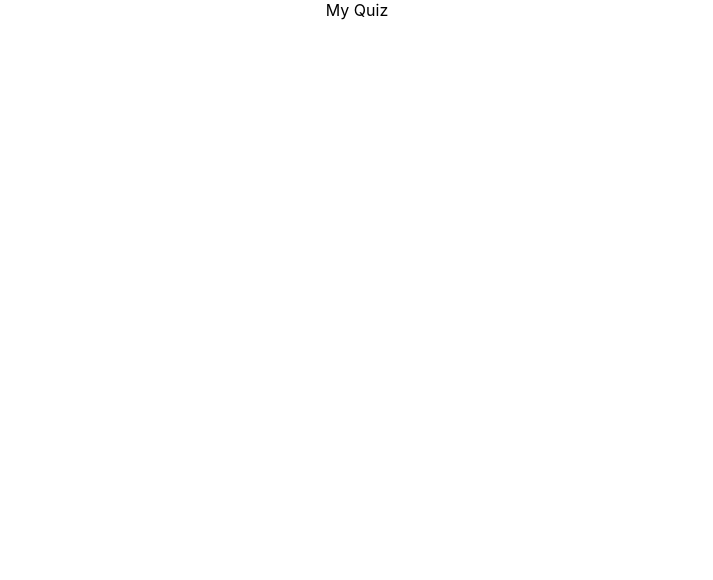
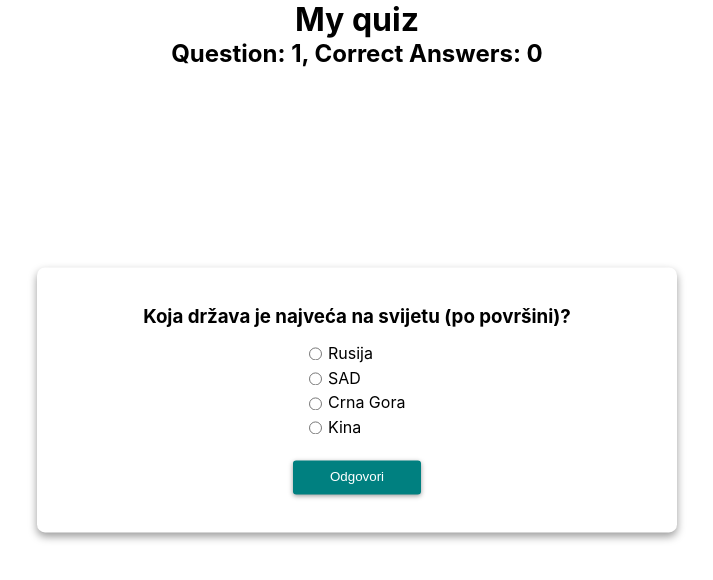
Before and after one commit to mrtanguero/quiz, a React (Create React App) app: page / in a window 1280 px wide. Shown: the top 580 px of the page, without its empty margins (283-996 px from the left). Built offline with nearby package versions, Linux system fonts and the light colour scheme.

Commit message:
Finish basic logic

```diff
--- a/package.json
+++ b/package.json
@@ -6,6 +6,7 @@
     "@testing-library/jest-dom": "^5.12.0",
     "@testing-library/react": "^11.2.6",
     "@testing-library/user-event": "^12.8.3",
+    "lodash": "^4.17.21",
     "react": "^17.0.2",
     "react-dom": "^17.0.2",
     "react-scripts": "4.0.3",
--- a/src/App.css
+++ b/src/App.css
@@ -1,3 +1,33 @@
 .App {
-  text-align: center;
+  position: relative;
+
+  width: 100vw;
+  min-height: 100vh;
+
+  display: flex;
+  flex-direction: column;
+  align-items: center;
 }
+
+.App button {
+  min-width: 8rem;
+  padding: 0.6rem 1rem;
+  border-radius: 0.2rem;
+  border-style: none;
+  box-shadow: 0 0.1rem 0.3rem rgba(0, 0, 0, 0.4);
+  color: white;
+  background-color: teal;
+
+  transition: all 0.2s;
+}
+
+.App button:hover,
+.App button:focus {
+  box-shadow: 0 0.2rem 0.3rem rgba(0, 0, 0, 0.4);
+  filter: brightness(1.1);
+  cursor: pointer;
+}
+
+.App button:active {
+  box-shadow: 0 0.1rem 0.3rem rgba(0, 0, 0, 0.4);
+}
--- a/src/App.js
+++ b/src/App.js
@@ -1,7 +1,42 @@
-import "./App.css";
+import React, { useState } from 'react';
+import './App.css';
+import { questions } from './data/questions.js';
+import QuestionCard from './components/QuestionCard/QuestionCard';
+import _ from 'lodash';
+import Result from './components/Result/Result';
+
+const randomQuestions = _.shuffle(questions)
+  .slice(0, 10)
+  .map((question) => {
+    question.answers = _.shuffle(question.answers);
+    return question;
+  });
 
 function App() {
-  return <div className="App">My Quiz</div>;
+  const [questionNumber, setQuestionNumber] = useState(1);
+  const [answers, setAnswers] = useState(Array(10).fill(0));
+
+  return (
+    <div className="App">
+      <h1>My quiz</h1>
+      {questionNumber < 11 ? (
+        <React.Fragment>
+          <h2>
+            Question: {questionNumber}, Correct Answers: {_.sum(answers)}
+          </h2>
+          <QuestionCard
+            question={randomQuestions[questionNumber - 1]}
+            answers={answers}
+            setAnswers={setAnswers}
+            questionNumber={questionNumber}
+            setQuestionNumber={setQuestionNumber}
+          />
+        </React.Fragment>
+      ) : (
+        <Result answers={answers} />
+      )}
+    </div>
+  );
 }
 
 export default App;
--- /dev/null
+++ b/src/components/QuestionCard/QuestionCard.css
@@ -0,0 +1,49 @@
+.QuestionCard {
+  min-width: 50%;
+  max-width: 80%;
+  box-shadow: 0 4px 8px rgba(0, 0, 0, 0.4);
+  border-radius: 0.5rem;
+
+  padding: 3% 5%;
+
+  display: flex;
+  flex-direction: column;
+  align-items: center;
+
+  position: absolute;
+  top: 50%;
+  left: 50%;
+  transform: translate(-50%, -50%);
+}
+
+.QuestionCard h3 {
+  margin-bottom: 1rem;
+}
+
+.QuestionCard .answers {
+  margin-bottom: 1rem;
+}
+
+.QuestionCard .answer-field {
+  margin-bottom: 0.4rem;
+  display: flex;
+  align-items: center;
+}
+
+.QuestionCard input {
+  margin-right: 0.4rem;
+}
+
+.QuestionCard label {
+  margin-top: -0.1rem;
+}
+
+.QuestionCard .correct {
+  color: rgb(17, 131, 17);
+  font-weight: bold;
+}
+
+.QuestionCard .wrong {
+  color: rgb(230, 46, 46);
+  font-weight: bold;
+}
--- /dev/null
+++ b/src/components/QuestionCard/QuestionCard.jsx
@@ -0,0 +1,71 @@
+import React, { useState, useEffect } from 'react';
+// import _ from "lodash";
+import './QuestionCard.css';
+
+export default function QuestionCard({
+  question,
+  questionNumber,
+  setQuestionNumber,
+  answers,
+  setAnswers,
+}) {
+  const [pick, setPick] = useState(null);
+  const [isAnswerConfirmed, setIsAnswerConfirmed] = useState(false);
+  let timeOutHandle;
+
+  useEffect(() => {
+    return () => {
+      clearTimeout(timeOutHandle);
+    };
+  }, [timeOutHandle]);
+
+  const onSelectionChange = (e) => {
+    if (isAnswerConfirmed) return;
+    setPick(e.target.value);
+  };
+
+  const onButtonClick = () => {
+    if (isAnswerConfirmed) return;
+    const newAnswers = [...answers];
+    newAnswers[questionNumber - 1] = pick === question.correctAnswer ? 1 : 0;
+    setAnswers(newAnswers);
+    setIsAnswerConfirmed(true);
+    timeOutHandle = setTimeout(() => {
+      setQuestionNumber((prev) => prev + 1);
+      setPick(null);
+      setIsAnswerConfirmed(false);
+    }, 1000);
+  };
+
+  const addValidationStyling = (answer) => {
+    if (question.correctAnswer === answer) return 'correct';
+    if (pick === answer && answer !== question.correctAnswer) return 'wrong';
+  };
+
+  return (
+    <div className="QuestionCard">
+      <h3>{question.question}</h3>
+      <div className="answers">
+        {question.answers.map((answer, index) => (
+          <div key={index} className="answer-field">
+            <input
+              type="radio"
+              name="answers"
+              value={answer}
+              id={`answer-${index}`}
+              onChange={onSelectionChange}
+              checked={pick === question.answers[index]}
+            />
+            <label
+              className={isAnswerConfirmed ? addValidationStyling(answer) : ''}
+              htmlFor={`answer-${index}`}
+            >
+              {answer}
+            </label>
+          </div>
+        ))}
+      </div>
+      <button onClick={onButtonClick}>Odgovori</button>
+    </div>
+  );
+}
--- /dev/null
+++ b/src/components/Result/Result.css
@@ -0,0 +1,25 @@
+.Result {
+  min-width: 50%;
+  max-width: 80%;
+  box-shadow: 0 4px 8px rgba(0, 0, 0, 0.4);
+  border-radius: 0.5rem;
+
+  padding: 3% 5%;
+
+  position: absolute;
+  top: 50%;
+  left: 50%;
+  transform: translate(-50%, -50%);
+
+  display: flex;
+  flex-direction: column;
+  align-items: center;
+}
+
+.Result h2 {
+  margin-bottom: 2rem;
+}
+
+.Result .text-info {
+  margin-bottom: 2rem;
+}
--- /dev/null
+++ b/src/components/Result/Result.jsx
@@ -0,0 +1,24 @@
+import _ from 'lodash';
+import React from 'react';
+import './Result.css';
+
+export default function Result({ answers }) {
+  const onButtonClick = () => {
+    window.location.reload();
+  };
+
+  return (
+    <div className="Result">
+      <h2>Igra je završena!</h2>
+      <div className="text-info">
+        <p>
+          <strong>Rezultat:</strong>
+        </p>
+        <p>{_.sum(answers)} tačnih odgovora.</p>
+        <p>{10 - _.sum(answers)} pogrešnih odgovora / neodgovorenih pitanja.</p>
+      </div>
+      {/* <p>Želite li da igrate ponovo?</p> */}
+      <button onClick={onButtonClick}>Probaj ponovo?</button>
+    </div>
+  );
+}
--- /dev/null
+++ b/src/data/questions.js
@@ -0,0 +1,117 @@
+export const questions = [
+  {
+    question: 'Koja je najbolja škola plesa za odrasle u Crnoj Gori?',
+    answers: ['Buena Vista', 'Sonrisa', 'Jet-Set', 'Migado'],
+    correctAnswer: 'Buena Vista',
+  },
+  {
+    question: 'Random pitanje - promijeni',
+    answers: ['prvi', 'drugi', 'treći', 'četvrti'],
+    correctAnswer: 'drugi',
+  },
+  {
+    question: 'Ko je osnivač kompanije "Apple"?',
+    answers: ['Bill Gejts', 'Steve Jobs', 'Ilon Mask', 'Tony Stark'],
+    correctAnswer: 'Steve Jobs',
+  },
+  {
+    question:
+      'Kako se zvala prva programerka? Jedan programski jezik nosi njeno ime.',
+    answers: ['Ada Bajron', 'Karmen Elektra', 'Java Script', 'Monty Python'],
+    correctAnswer: 'Ada Bajron',
+  },
+  {
+    question:
+      'Kako se zove čuveni naučnik o kome govori film "The Immitation Game"?',
+    answers: [
+      'Nikola Tesla',
+      'Alen Tjuring',
+      'Tomas Edison',
+      'Albert Ajnštajn',
+    ],
+    correctAnswer: 'Alen Tjuring',
+  },
+  {
+    question: 'Zašto si sebe udario po glavi, Đole?',
+    answers: [
+      'Nemam pojma.',
+      'Zašto ti "benzin" čitaš kao "voda"?!',
+      'To volim, to volim!',
+      'Zbog zakona akcije i reakcije.',
+    ],
+    correctAnswer: 'To volim, to volim!',
+  },
+  {
+    question: 'Koja je najdužda rijeka na svijetu?',
+    answers: ['Nil', 'Dunav', 'Amazon', 'Morača'],
+    correctAnswer: 'Nil',
+  },
+  {
+    question: 'Koji kontinent je najtopliji?',
+    answers: ['Južna Amerika', 'Afrika', 'Evropa', 'Azija'],
+    correctAnswer: 'Afrika',
+  },
+  {
+    question:
+      'Koji programski jezik ima najviše pull zahtjeva na GitHubu u 2020. godini?',
+    answers: ['Python', 'JavaScript', 'Java', 'C++'],
+    correctAnswer: 'JavaScript',
+  },
+  {
+    question: 'Koja država je najveća na svijetu (po površini)?',
+    answers: ['Rusija', 'Kina', 'SAD', 'Crna Gora'],
+    correctAnswer: 'Rusija',
+  },
+  {
+    question: 'Koje boje nema u logu Olimpijskih igara?',
+    answers: ['Crvene', 'Crne', 'Žute', 'Bijele'],
+    correctAnswer: 'Bijele',
+  },
+  {
+    question:
+      'Ko je jedini muzičar koji je dobio Nobelovu nagradu za književnost?',
+    answers: ['Bob Dilan', 'Leonard Koen', 'Eminem', 'Robert Plant'],
+    correctAnswer: 'Bob Dilan',
+  },
+  {
+    question: 'Koji pjevač je (bio) poznat kao "Kralj popa"?',
+    answers: ['Majkl Džekson', 'Elvis Prisli', 'Knez', 'Džastin Biber'],
+    correctAnswer: 'Majkl Džekson',
+  },
+  {
+    question: 'Koje more razdvaja Evropu i Afriku?',
+    answers: ['Sredozemno', 'Jadransko', 'Crno', 'Jonsko'],
+    correctAnswer: 'Sredozemno',
+  },
+  {
+    question: 'Od čega se pravi japanski sake?',
+    answers: ['Od riže', 'Od ribe', 'Od trske', 'Od grožđa'],
+    correctAnswer: 'Od riže',
+  },
+  {
+    question:
+      'Koja aplikacija je daunloadovana najveći broj puta u 2020. godini?',
+    answers: ['Facebook', 'Candy Crush Saga', 'Instagram', 'Tik tok'],
+    correctAnswer: 'Tik tok',
+  },
+  {
+    question: 'Vanila se dobija iz kog cvijeta?',
+    answers: ['Orhideje', 'Lale', 'Suncokreta', 'Ljubičice'],
+    correctAnswer: 'Orhideje',
+  },
+  {
+    question: 'Koje Šejkspirovo djelo je najduže?',
+    answers: ['Hamlet', 'Kralj Lir', 'Romeo i Julija', 'Magbet'],
+    correctAnswer: 'Hamlet',
+  },
+  {
+    question: 'Enčilade su hrana koja potiče iz?',
+    answers: ['Meksika', 'Kolumbije', 'Urugvaja', 'Kostarike'],
+    correctAnswer: 'Meksika',
+  },
+  {
+    question: 'Koji je glavni grad Islanda?',
+    answers: ['Rejkjavik', 'Kopavogur', 'Keflavik', 'Akranes'],
+    correctAnswer: 'Rejkjavik',
+  },
+];
--- a/src/index.css
+++ b/src/index.css
@@ -2,6 +2,8 @@
 *::before,
 *::after {
   box-sizing: border-box;
+  margin: 0;
+  padding: 0;
 }
 
 body {
```
Also changed, not shown: src/components/Counter/Counter.css (added), src/components/Counter/Counter.jsx (added), 2 other files (tests, documents, lock files or other folders).
